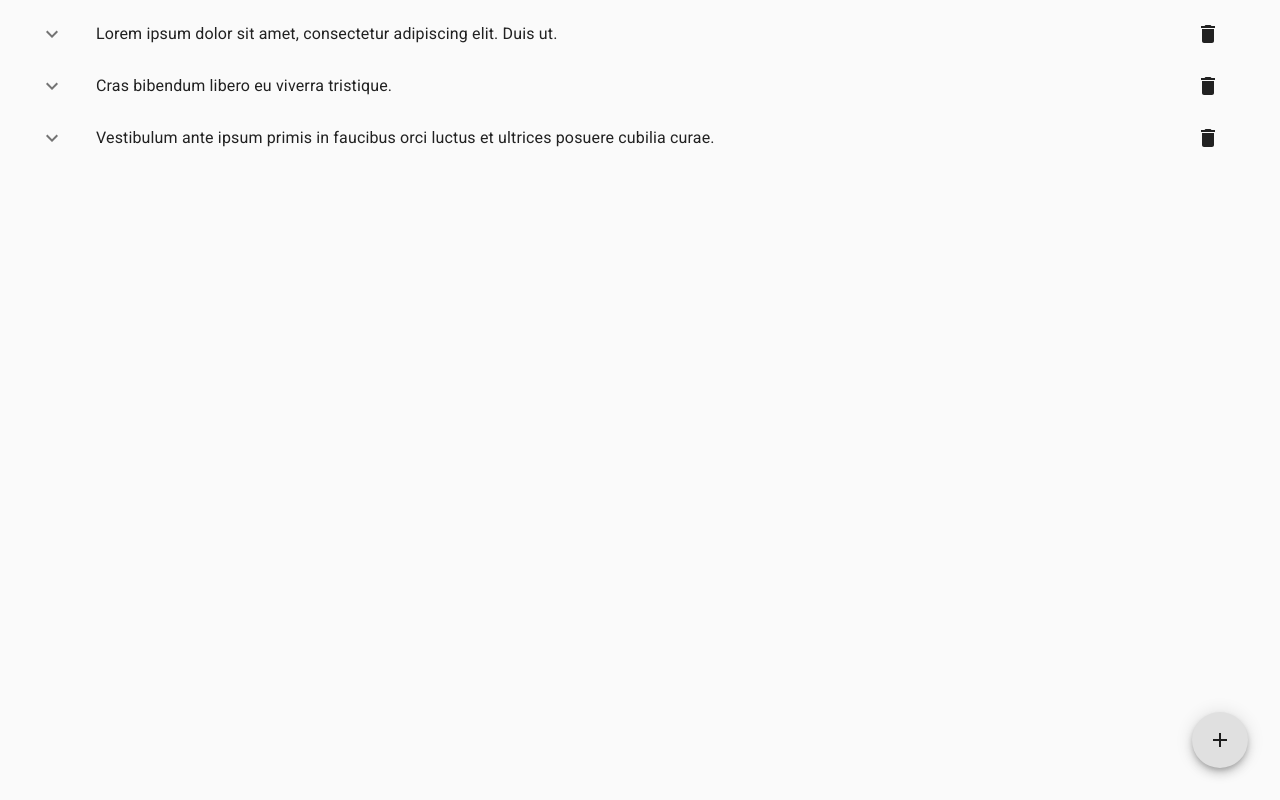
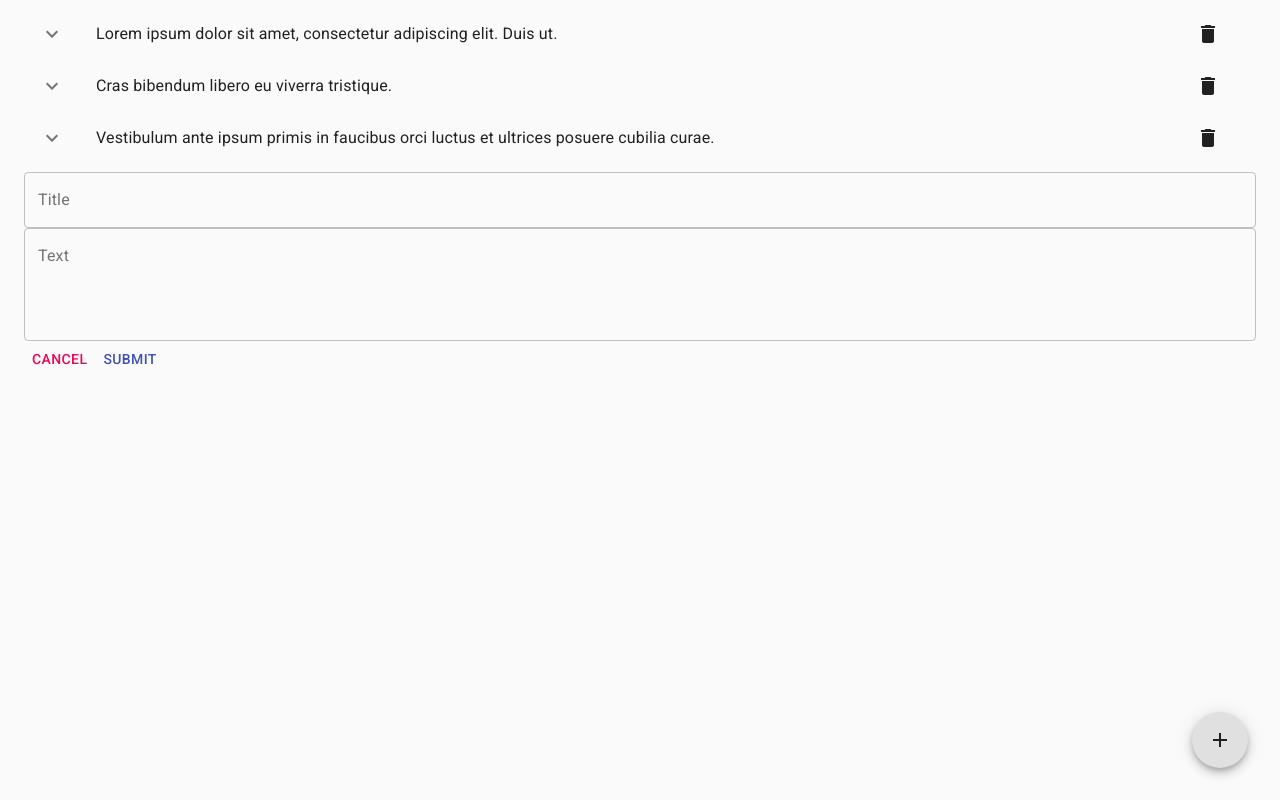
Before and after one commit to aaug1/quicknote-app, a React (Create React App) app: page / in a window 1280 px wide. Built offline with nearby package versions, Linux system fonts and the light colour scheme.

Commit message:
Step 2: AddNote section

```diff
--- a/src/App.js
+++ b/src/App.js
@@ -1,6 +1,8 @@
 import React, { Component } from "react";
 import { Container } from "@material-ui/core";
 import DisplayNotes from "./pages/DisplayNotes";
+import AddNote from "./pages/AddNote";
+
 
 class App extends Component {
   constructor(props) {
@@ -41,6 +43,7 @@ class App extends Component {
     return (
       <Container>
         <DisplayNotes notes={notes} deleteNote={this.deleteNote} />
+        <AddNote />
       </Container>
     );
   }
--- a/src/pages/AddNote.js
+++ b/src/pages/AddNote.js
@@ -1,5 +1,24 @@
-function AddNote () {
-  return <>AddNote</>;
+import { FormControl, TextField, Button } from "@material-ui/core";
+
+function AddNote() {
+  return (
+    <form>
+      <FormControl fullWidth> {/* Add Note section (has title and text inputs) */}
+        <TextField label="Title" variant="outlined" />
+      </FormControl>
+      <FormControl fullWidth>
+        <TextField label="Text" multiline rows={4} variant="outlined" />
+      </FormControl>
+      <div>
+        <Button type="button" color="secondary">
+          Cancel
+        </Button>
+        <Button type="submit" color="primary">
+          Submit
+        </Button>
+      </div>
+    </form>
+  );
 }
 
 export default AddNote;
```
